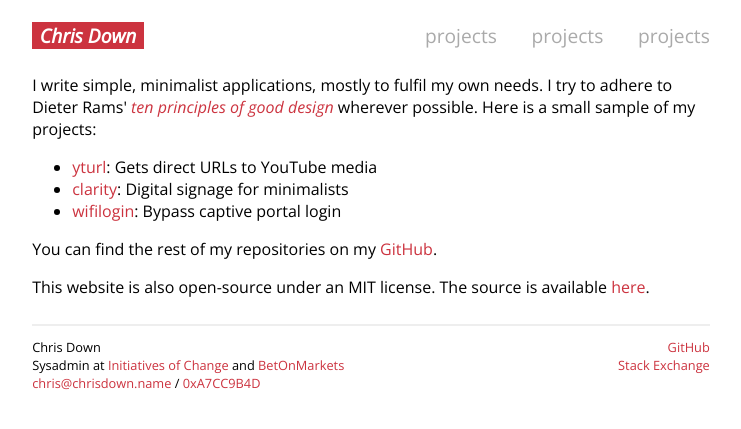
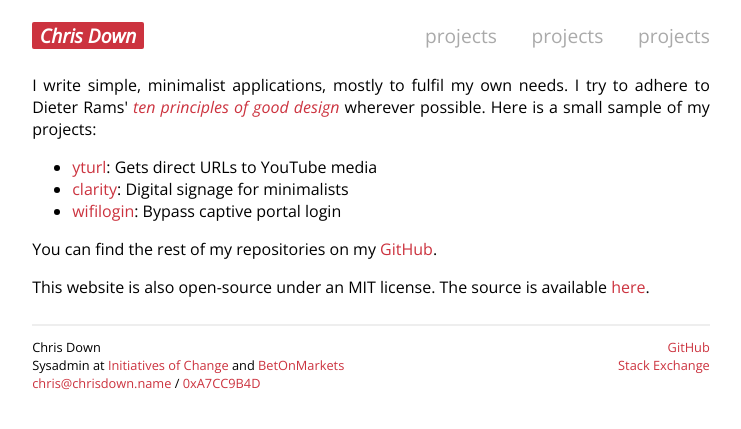
Before and after one commit to cdown/chrisdown.name, a Jekyll site: the page built from index.html, in a window 1280 px wide. Shown: the top 429 px of the page, without its empty margins (269-1010 px from the left). Built offline with Jekyll 4.4.1, drawn with Linux system fonts in a browser that asks for light colours.

Commit message:
Justify paragraph text, but only if we're on a large display

```diff
--- a/css/style.css
+++ b/css/style.css
@@ -13,6 +13,7 @@ a {
     color: #CC333F;
     text-decoration: none;
     transition: all 40ms ease-in;
+    border-radius: 2px;
 }
 
 a:hover {
@@ -122,6 +123,17 @@ footer nav, footer div p {
     margin: 1em 0 0;
 }
 
+article p {
+    text-align: justify;
+}
+
+@media screen and (max-width: 600px) {
+    article p {
+        text-align: left;
+    }
+}
+
+
 pre {
     overflow: auto;
     background-color: #eee;
```
